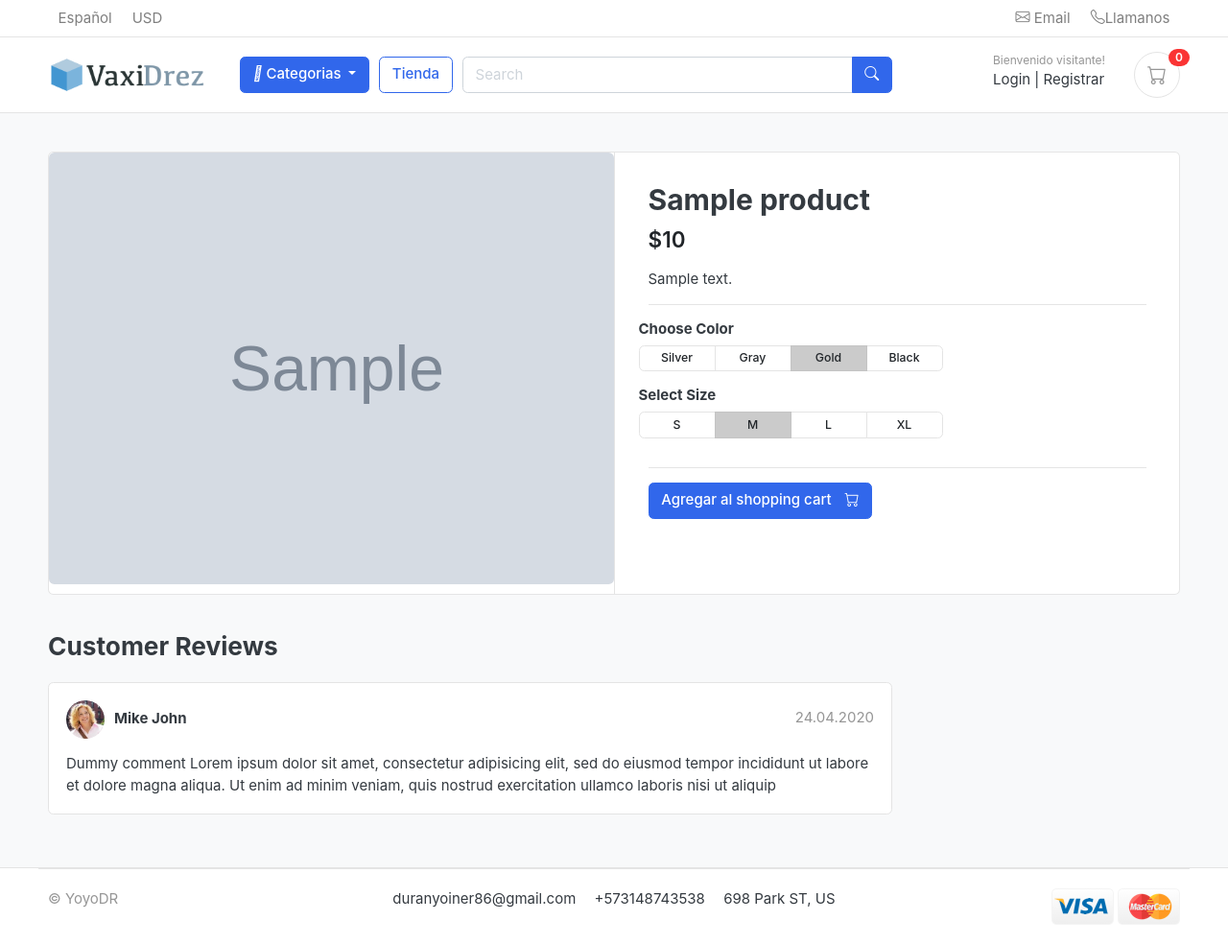
After one commit to YOYO-DR/practica-ecco-pagos, a Django app: a page that uses templates/includes/navbar.html in a window 1280 px wide. The commit adds this page. Shown: the whole page at 96% size. Run offline with Django 4.2, Linux system fonts and the light colour scheme; tables that the repository leaves empty hold one stand-in row (values such as "Sample post"); grey boxes marked "Sample" are stand-in pictures; some web fonts are replaced.

Commit message:
video 150

```diff
--- /dev/null
+++ b/apps/category/context_processors.py
@@ -0,0 +1,6 @@
+# una funcion que retorna algo que pueda ser llamado por cada template, en este caso, las categorias y debo pasarlo en un diccionario y recibe un request
+from .models import Category
+
+def menu_links(request):
+    links = Category.objects.all()
+    return {'links':links}
--- a/apps/category/models.py
+++ b/apps/category/models.py
@@ -1,4 +1,5 @@
 from django.db import models
+from django.urls import reverse
 
 from config.settings import MEDIA_URL
 
@@ -13,5 +14,8 @@ class Category(models.Model):
         verbose_name = 'category'
         verbose_name_plural = 'categories'
 
+    def get_url(self):
+        return reverse('products_by_category',args=[self.slug])
+
     def __str__(self):
         return self.category_name
--- a/apps/store/models.py
+++ b/apps/store/models.py
@@ -1,4 +1,5 @@
 from django.db import models
+from django.urls import reverse
 from apps.category.models import Category
 
 from config.settings import MEDIA_URL
@@ -16,5 +17,8 @@ class Product(models.Model):
     created_date=models.DateTimeField(auto_now_add=True)
     modified_date=models.DateTimeField(auto_now=True)
 
+    def get_url(self):
+        return reverse('product_detail',args=[self.category.slug,self.slug])
+
     def __str__(self):
         return self.product_name
--- a/apps/store/urls.py
+++ b/apps/store/urls.py
@@ -1,5 +1,7 @@
 from django.urls import path
-from .views import StoreView
+from .views import StoreView,ProductDetailView
 urlpatterns = [
-    path('',StoreView.as_view(),name="store")
+    path('',StoreView.as_view(),name="store"),
+    path('<slug:category_slug>/',StoreView.as_view(),name="products_by_category"),
+    path('<slug:category_slug>/<slug:product_slug>',ProductDetailView.as_view(),name="product_detail")
 ]
--- a/apps/store/views.py
+++ b/apps/store/views.py
@@ -1,6 +1,28 @@
-from django.shortcuts import render
+from django.shortcuts import get_object_or_404, render
 from django.views.generic import TemplateView
+from .models import Product
+from apps.category.models import Category
 # Create your views here.
 
 class StoreView(TemplateView):
     template_name='store/store.html'
+
+    def get_context_data(self, **kwargs):
+        context = super().get_context_data(**kwargs)
+        if self.kwargs.get('category_slug'):
+            categories = get_object_or_404(Category,slug=self.kwargs.get('category_slug'))
+            context["products"] = Product.objects.filter(is_available=True,category=categories)
+        else:
+            context["products"] = Product.objects.filter(is_available=True)
+        context["product_count"] = context["products"].count()
+        return context
+
+class ProductDetailView(TemplateView):
+  template_name = 'store/product_detail.html'
+
+  def get_context_data(self, **kwargs):
+      context = super().get_context_data(**kwargs)
+      if self.kwargs.get('product_slug'):
+          single_product=get_object_or_404(Product,category__slug=self.kwargs.get('category_slug'),slug=self.kwargs.get('product_slug'))
+          context["single_product"] = single_product
+      return context
--- a/config/settings.py
+++ b/config/settings.py
@@ -69,6 +69,8 @@ TEMPLATES = [
                 'django.template.context_processors.request',
                 'django.contrib.auth.context_processors.auth',
                 'django.contrib.messages.context_processors.messages',
+                #para que cualquier template pueda utilizar esa función
+                'apps.category.context_processors.menu_links'
             ],
         },
     },
--- a/dondeVoy.txt
+++ b/dondeVoy.txt
@@ -1 +1 @@
-142 -6:18
+150 -6:01
--- a/templates/home.html
+++ b/templates/home.html
@@ -20,7 +20,7 @@
 <section class="section-name padding-y-sm">
   <div class="container">
     <header class="section-heading">
-      <a href="./store.html" class="btn btn-outline-primary float-right"
+      <a href="{% url 'store' %}" class="btn btn-outline-primary float-right"
         >Ver Todo</a
       >
       <h3 class="section-title">Productos populares</h3>
@@ -31,11 +31,11 @@
       {% for product in products %}
         <div class="col-md-3">
         <div class="card card-product-grid">
-          <a href="./product-detail.html" class="img-wrap">
+          <a href="{{product.get_url}}" class="img-wrap">
             <img src="{{product.images.url}}" />
           </a>
           <figcaption class="info-wrap">
-            <a href="./product-detail.html" class="title">{{product.product_name}}</a>
+            <a href="{{product.get_url}}" class="title">{{product.product_name}}</a>
             <div class="price mt-1">${{product.price}}</div>
             <!-- price-wrap.// -->
           </figcaption>
--- a/templates/includes/navbar.html
+++ b/templates/includes/navbar.html
@@ -45,7 +45,7 @@
     <div class="container">
       <div class="row align-items-center">
         <div class="col-lg-2 col-md-3 col-6">
-          <a href="./" class="brand-wrap">
+          <a href="{% url 'home' %}" class="brand-wrap">
             <img class="logo" src="{% static 'media/img/logo01.png' %}" />
           </a>
           <!-- brand-wrap.// -->
@@ -60,19 +60,16 @@
               <i class="fa-bars"></i> Categorias
             </button>
             <div class="dropdown-menu">
-              <a class="dropdown-item" href="#">Electronica / Tv, Audio </a>
-              <a class="dropdown-item" href="#">Auto / Transporte</a>
-              <a class="dropdown-item" href="#">Ropa Moda / Textiles </a>
-              <a class="dropdown-item" href="#"
-                >Casa & Jardin / Construccion / Luces
-              </a>
-              <a class="dropdown-item" href="#">Computadoras / Telefonos </a>
+              <a class="dropdown-item" href="{% url 'store' %}">Todos</a>
+              {% for category in links %}
+              <a class="dropdown-item" href="{{category.get_url}}">{{category.category_name}}</a>
+              {% endfor %}
             </div>
           </div>
           <!-- category-wrap.// -->
         </div>
         <!-- col.// -->
-        <a href="./store.html" class="btn btn-outline-primary">Tienda</a>
+        <a href="{% url 'store' %}" class="btn btn-outline-primary">Tienda</a>
         <div class="col-lg col-md-6 col-sm-12 col">
           <form action="#" class="search">
             <div class="input-group w-100">
--- /dev/null
+++ b/templates/store/product_detail.html
@@ -0,0 +1,133 @@
+{% extends 'base.html' %}
+
+{% block content %}
+<section class="section-content padding-y bg">
+  <div class="container">
+    <!-- ============================ COMPONENT 1 ================================= -->
+    <div class="card">
+      <div class="row no-gutters">
+        <aside class="col-md-6">
+          <article class="gallery-wrap">
+            <div class="img-big-wrap">
+              <a href="#"><img src="{{single_product.images.url}}" /></a>
+            </div>
+            <!-- img-big-wrap.// -->
+          </article>
+          <!-- gallery-wrap .end// -->
+        </aside>
+        <main class="col-md-6 border-left">
+          <article class="content-body">
+            <h2 class="title">{{single_product.product_name}}</h2>
+
+            <div class="mb-3">
+              <var class="price h4">${{single_product.price}}</var>
+            </div>
+
+            <p>
+              {{single_product.description}}
+            </p>
+
+            <hr />
+            <div class="row">
+              <div class="item-option-select">
+                <h6>Choose Color</h6>
+                <div
+                  class="btn-group btn-group-sm btn-group-toggle"
+                  data-toggle="buttons"
+                >
+                  <label class="btn btn-light">
+                    <input type="radio" name="radio_color" /> Silver
+                  </label>
+                  <label class="btn btn-light">
+                    <input type="radio" name="radio_color" /> Gray
+                  </label>
+                  <label class="btn btn-light active">
+                    <input type="radio" name="radio_color checked" /> Gold
+                  </label>
+                  <label class="btn btn-light">
+                    <input type="radio" name="radio_color" /> Black
+                  </label>
+                </div>
+              </div>
+            </div>
+            <!-- row.// -->
+            <div class="row">
+              <div class="item-option-select">
+                <h6>Select Size</h6>
+                <div
+                  class="btn-group btn-group-sm btn-group-toggle"
+                  data-toggle="buttons"
+                >
+                  <label class="btn btn-light">
+                    <input type="radio" name="radio_color" /> S
+                  </label>
+                  <label class="btn btn-light active">
+                    <input type="radio" name="radio_color" checked /> M
+                  </label>
+                  <label class="btn btn-light">
+                    <input type="radio" name="radio_color" /> L
+                  </label>
+                  <label class="btn btn-light">
+                    <input type="radio" name="radio_color" /> XL
+                  </label>
+                </div>
+              </div>
+            </div>
+            <!-- row.// -->
+            <hr />
+            {% if single_product.stock <= 0 %}
+            <h5>Producto fuera de stock</h5>
+            {% else %}
+            <a href="./product-detail.html" class="btn btn-primary">
+              <span class="text">Agregar al shopping cart</span>
+              <i class="bi bi-cart"></i>
+            </a>
+            {% endif %}
+          </article>
+          <!-- product-info-aside .// -->
+        </main>
+        <!-- col.// -->
+      </div>
+      <!-- row.// -->
+    </div>
+    <!-- card.// -->
+    <!-- ============================ COMPONENT 1 END .// ================================= -->
+
+    <br />
+
+    <div class="row">
+      <div class="col-md-9">
+        <header class="section-heading">
+          <h3>Customer Reviews</h3>
+        </header>
+
+        <article class="box mb-3">
+          <div class="icontext w-100">
+            <img
+              src="./images/avatars/avatar1.jpg"
+              class="img-xs icon rounded-circle"
+            />
+            <div class="text">
+              <span class="date text-muted float-md-right">24.04.2020 </span>
+              <h6 class="mb-1">Mike John</h6>
+            </div>
+          </div>
+          <!-- icontext.// -->
+          <div class="mt-3">
+            <p>
+              Dummy comment Lorem ipsum dolor sit amet, consectetur adipisicing
+              elit, sed do eiusmod tempor incididunt ut labore et dolore magna
+              aliqua. Ut enim ad minim veniam, quis nostrud exercitation ullamco
+              laboris nisi ut aliquip
+            </p>
+          </div>
+        </article>
+      </div>
+      <!-- col.// -->
+    </div>
+    <!-- row.// -->
+  </div>
+  <!-- container .//  -->
+</section>
+<!-- ========================= SECTION CONTENT END// ========================= -->
+{% endblock content %}
```
Also changed, not shown: templates/store/store.html (+86 -59 lines).
